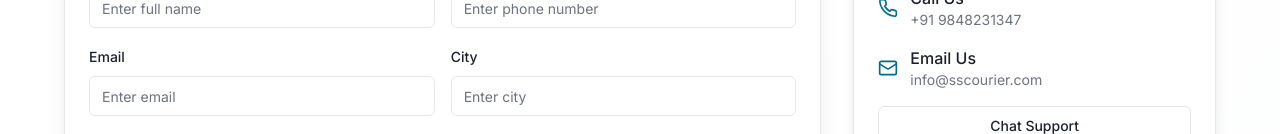
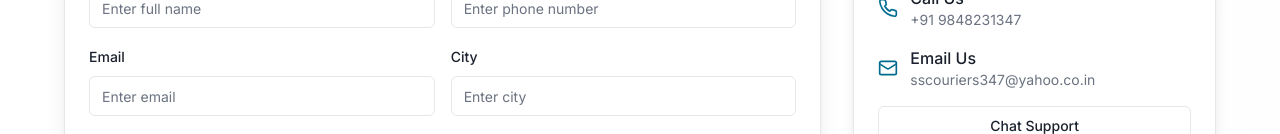
Before and after one commit to thehyperboy/SS-Courier-Cargo-Services, a React (Vite) app: page /book in a window 1280 px wide. Shown: the part 666-800 px from the top of the page. Built offline with nearby package versions, Linux system fonts and the light colour scheme.

Commit message:
Update contact email in BookNow.tsx and resolve React import errors

```diff
--- a/package.json
+++ b/package.json
@@ -53,6 +53,7 @@
     "react-day-picker": "^8.10.1",
     "react-dom": "^18.3.1",
     "react-hook-form": "^7.61.1",
+    "react-jsx-runtime": "^1.0.0-alpha.1",
     "react-resizable-panels": "^2.1.9",
     "react-router-dom": "^6.30.1",
     "recharts": "^2.15.4",
--- a/src/pages/BookNow.tsx
+++ b/src/pages/BookNow.tsx
@@ -247,7 +247,7 @@ export default function BookNow() {
                     <Mail className="w-5 h-5 text-primary" />
                     <div>
                       <p className="font-medium">Email Us</p>
-                      <p className="text-sm text-muted-foreground">info@sscourier.com</p>
+                      <p className="text-sm text-muted-foreground">sscouriers347@yahoo.co.in</p>
                     </div>
                   </div>
                   <Button variant="outline" className="w-full btn-secondary">
```
Also changed, not shown: 1 other file (tests, documents, lock files or other folders).
